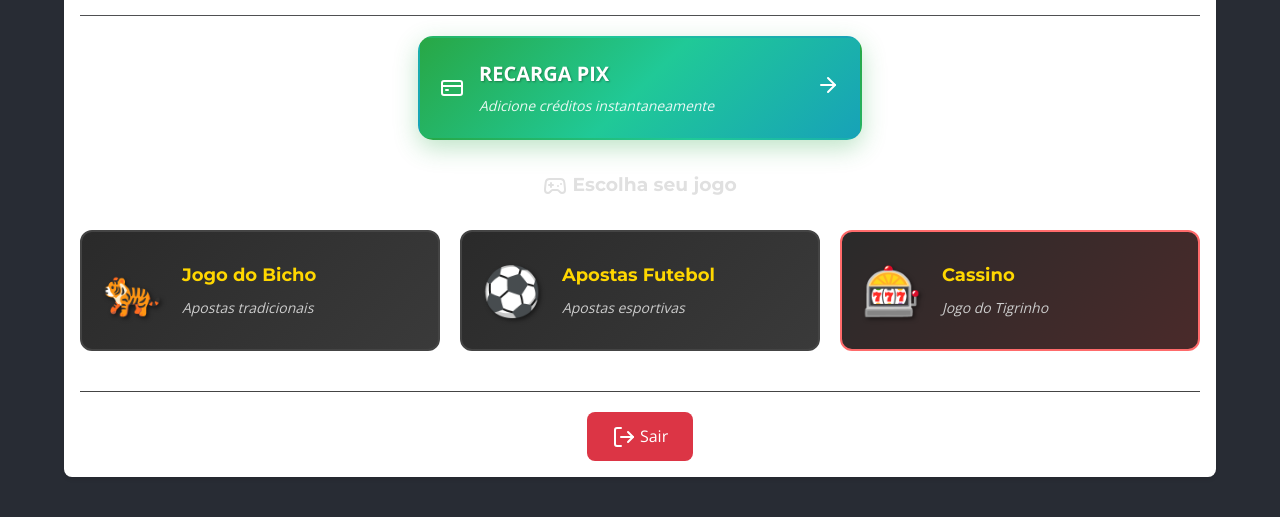
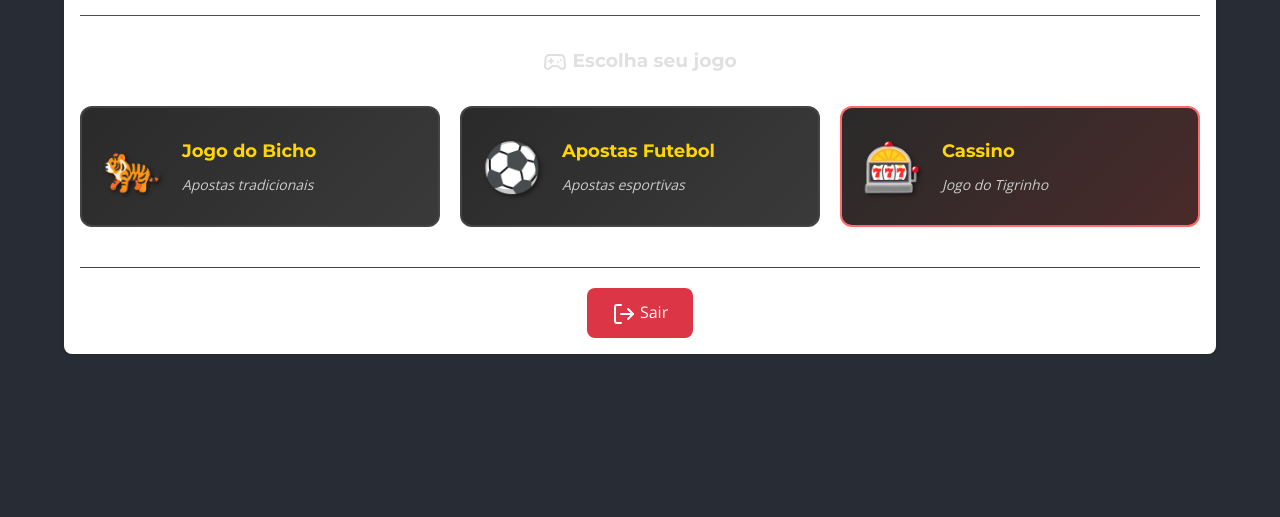
Before and after one commit to BancaTerritory/Banca-Ferradura, a Flask app: template src/templates/index.html in a window 1280 px wide. Shown: the part 89-606 px from the top of the page. Run offline with Flask 3, Linux system fonts and the light colour scheme; the template is opened without the code that fills it, so the values that code supplies are empty; parts of the project's set-up code (start-up, migrations or seed data) failed here and were passed over.

Commit message:
Update index.html

```diff
--- a/src/templates/index.html
+++ b/src/templates/index.html
@@ -17,24 +17,6 @@
             {% endfor %}
           {% endif %}
         {% endwith %}
-
-        <!-- Botão de Recarga PIX -->
-        <div class="recarga-section" style="margin-bottom: 30px;">
-            <a href="{{ url_for('pix.recarga_page') }}" class="btn-recarga">
-                <div class="recarga-content">
-                    <div class="recarga-icon">
-                        <i data-lucide="credit-card"></i>
-                    </div>
-                    <div class="recarga-text">
-                        <span class="recarga-title">RECARGA PIX</span>
-                        <span class="recarga-subtitle">Adicione créditos instantaneamente</span>
-                    </div>
-                    <div class="recarga-arrow">
-                        <i data-lucide="arrow-right"></i>
-                    </div>
-                </div>
-            </a>
-        </div>
 
         <div class="games-grid">
             <h3 style="text-align: center; margin-bottom: 30px; color: #e0e0e0;">
@@ -78,94 +60,6 @@
 </div>
 
 <style>
-/* Estilos do Botão Recarga PIX */
-.recarga-section {
-    text-align: center;
-}
-
-.btn-recarga {
-    display: block;
-    background: linear-gradient(135deg, #28a745 0%, #20c997 50%, #17a2b8 100%);
-    color: white;
-    text-decoration: none;
-    border-radius: 15px;
-    padding: 20px;
-    margin: 0 auto 20px auto;
-    max-width: 400px;
-    box-shadow: 0 8px 25px rgba(40, 167, 69, 0.3);
-    transition: all 0.3s ease;
-    border: 2px solid transparent;
-    position: relative;
-    overflow: hidden;
-}
-
-.btn-recarga:hover {
-    transform: translateY(-5px);
-    box-shadow: 0 15px 35px rgba(40, 167, 69, 0.4);
-    border-color: #ffd700;
-    text-decoration: none;
-    color: white;
-}
-
-.btn-recarga::before {
-    content: '';
-    position: absolute;
-    top: 0;
-    left: -100%;
-    width: 100%;
-    height: 100%;
-    background: linear-gradient(90deg, transparent, rgba(255, 255, 255, 0.2), transparent);
-    transition: left 0.5s;
-}
-
-.btn-recarga:hover::before {
-    left: 100%;
-}
-
-.recarga-content {
-    display: flex;
-    align-items: center;
-    justify-content: space-between;
-    position: relative;
-    z-index: 1;
-}
-
-.recarga-icon {
-    font-size: 32px;
-    margin-right: 15px;
-}
-
-.recarga-text {
-    flex: 1;
-    text-align: left;
-}
-
-.recarga-title {
-    display: block;
-    font-size: 20px;
-    font-weight: bold;
-    margin-bottom: 5px;
-    text-shadow: 1px 1px 2px rgba(0,0,0,0.3);
-}
-
-.recarga-subtitle {
-    display: block;
-    font-size: 14px;
-    opacity: 0.9;
-    font-style: italic;
-}
-
-.recarga-arrow {
-    font-size: 24px;
-    margin-left: 15px;
-    transition: transform 0.3s ease;
-}
-
-.btn-recarga:hover .recarga-arrow {
-    transform: translateX(5px);
-}
-
-/* Estilos dos jogos */
 .games-grid {
     margin-top: 30px;
 }
@@ -254,24 +148,6 @@
 }
 
 @media (max-width: 768px) {
-    .btn-recarga {
-        padding: 15px;
-        max-width: 100%;
-    }
-
-    .recarga-icon {
-        font-size: 28px;
-        margin-right: 10px;
-    }
-
-    .recarga-title {
-        font-size: 18px;
-    }
-
-    .recarga-subtitle {
-        font-size: 12px;
-    }
-
     .game-buttons {
         grid-template-columns: 1fr;
         gap: 15px;
```
